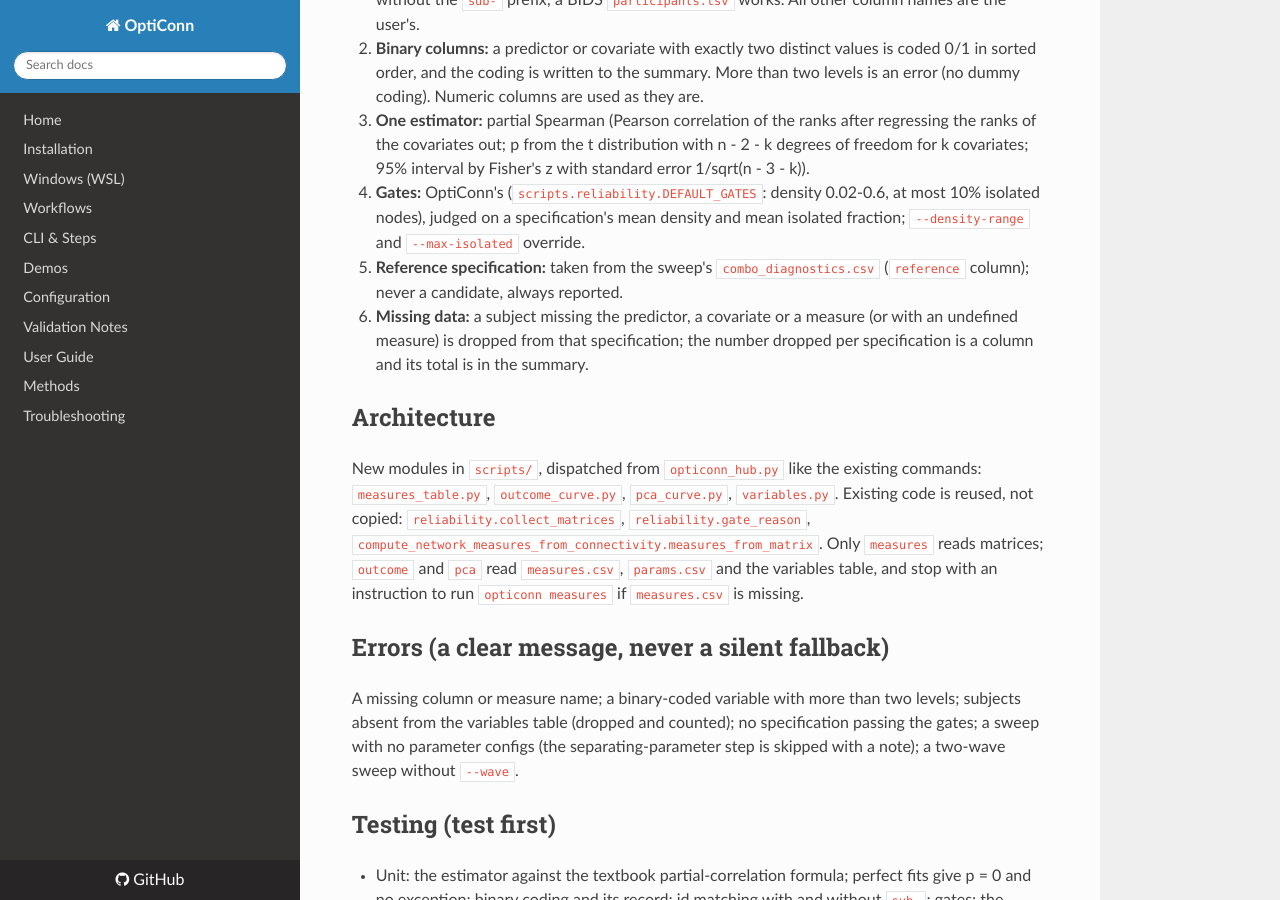
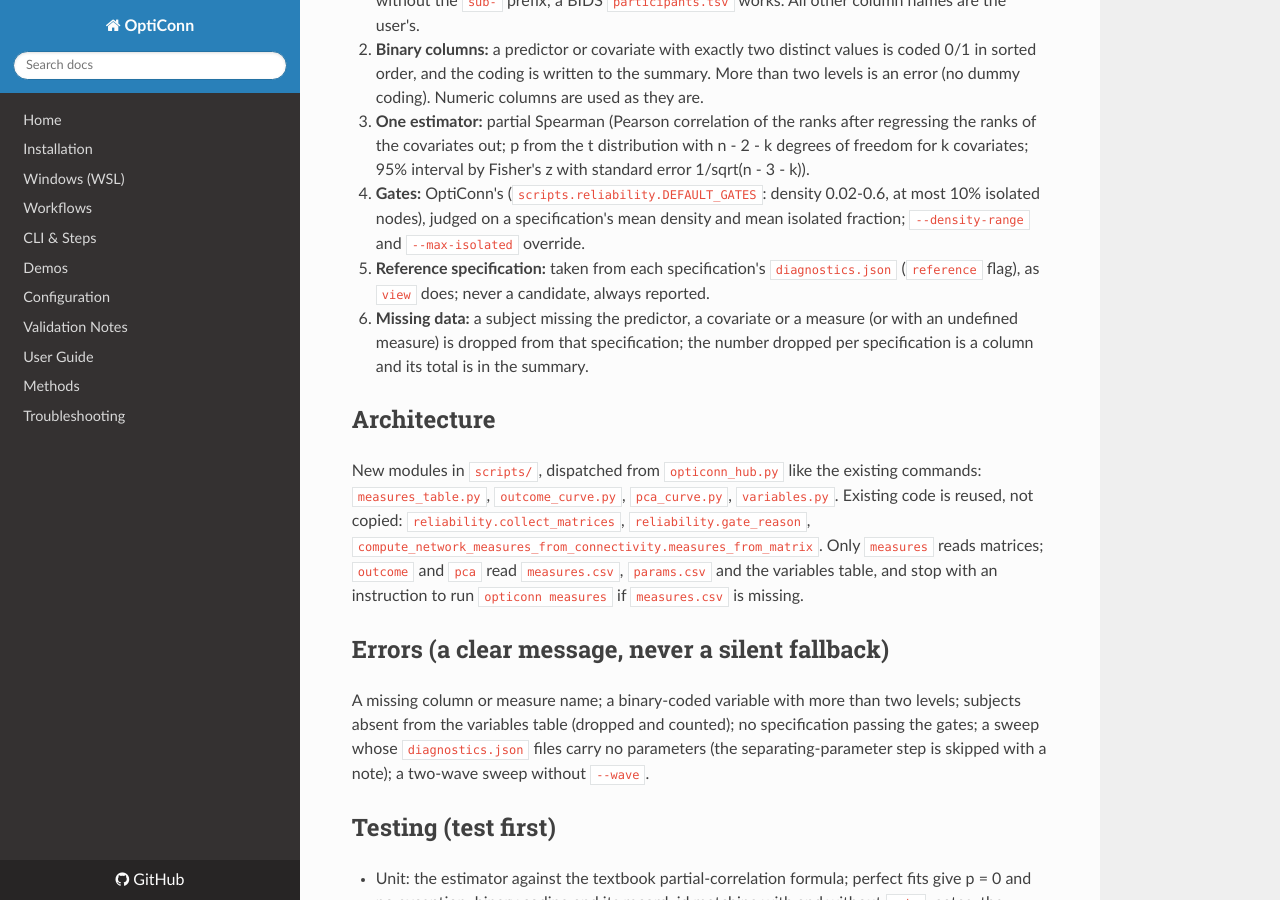
Before and after one commit to MRI-Lab-Graz/opticonn, an MkDocs documentation site: the page built from docs/superpowers/specs/2026-10-22-outcome-sensitivity-design.md, in a window 1280 px wide and 900 px high, scrolled down 1428 px. Built offline with MkDocs 1.6.1, drawn with Linux system fonts in a browser that asks for light colours; nearby versions of some CDN libraries; some of the changed text lies outside the part shown.

Commit message:
docs: reference and parameters come from diagnostics.json, as view does
Co-Authored-By: Claude Sonnet 5.5 <noreply@anthropic.com>

```diff
--- a/docs/superpowers/specs/2026-10-22-outcome-sensitivity-design.md
+++ b/docs/superpowers/specs/2026-10-22-outcome-sensitivity-design.md
@@ -25,7 +25,7 @@ standard global measures of `scripts.compute_network_measures_from_connectivity`
 `--extended` five more (local efficiency, mean strength, characteristic path length, mean
 betweenness, degree assortativity; definitions in the study repository's PCA addendum), plus
 `density` and `isolated_fraction`. Also writes `params.csv` (the swept parameters of each
-specification, from the sweep's own configs) and a sidecar JSON recording the atlas, metric,
+specification, from each specification's own `diagnostics.json`, as `view` does) and a sidecar JSON recording the atlas, metric,
 repeat and OptiConn version. `--atlas`/`--metric` are required only if the sweep holds more than
 one. The first repeat is used by default.
 
@@ -60,8 +60,8 @@ variance explained. Writes `pca.csv`, `pca_summary.json`, `pca.png`.
 4. **Gates:** OptiConn's (`scripts.reliability.DEFAULT_GATES`: density 0.02-0.6, at most 10%
    isolated nodes), judged on a specification's mean density and mean isolated fraction;
    `--density-range` and `--max-isolated` override.
-5. **Reference specification:** taken from the sweep's `combo_diagnostics.csv` (`reference`
-   column); never a candidate, always reported.
+5. **Reference specification:** taken from each specification's `diagnostics.json` (`reference`
+   flag), as `view` does; never a candidate, always reported.
 6. **Missing data:** a subject missing the predictor, a covariate or a measure (or with an
    undefined measure) is dropped from that specification; the number dropped per specification
    is a column and its total is in the summary.
@@ -79,7 +79,7 @@ instruction to run `opticonn measures` if `measures.csv` is missing.
 
 A missing column or measure name; a binary-coded variable with more than two levels; subjects
 absent from the variables table (dropped and counted); no specification passing the gates; a
-sweep with no parameter configs (the separating-parameter step is skipped with a note); a
+sweep whose `diagnostics.json` files carry no parameters (the separating-parameter step is skipped with a note); a
 two-wave sweep without `--wave`.
 
 ## Testing (test first)
```
